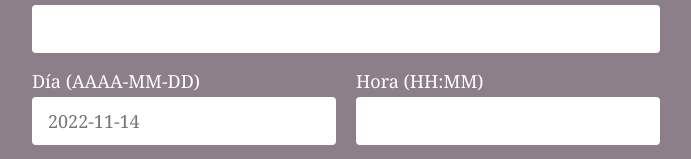
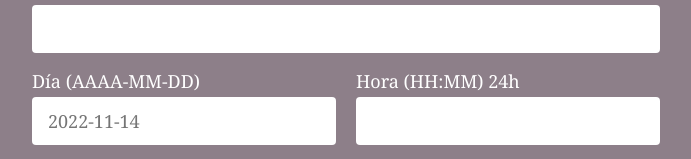
Before and after one commit to Daniela-Estupinan/pico-placa-dbem, a Next.js app: page / in a window 1280 px wide. Shown: the part 374-533 px from the top of the page, without its empty margins (294-985 px from the left). Built offline with nearby package versions, Linux system fonts and the light colour scheme.

Commit message:
Pico-Placa

```diff
--- a/pages/index.tsx
+++ b/pages/index.tsx
@@ -41,7 +41,7 @@ function App() {
       <Input
         id="time"
         pattern="([0-1]?[0-9]|2[0-3]):[0-5][0-9]"
-        label="Hora (HH:MM)"
+        label="Hora (HH:MM) 24h"
         placeholder=" "
       />
       <SubmitButton label="Consultar" />
```
